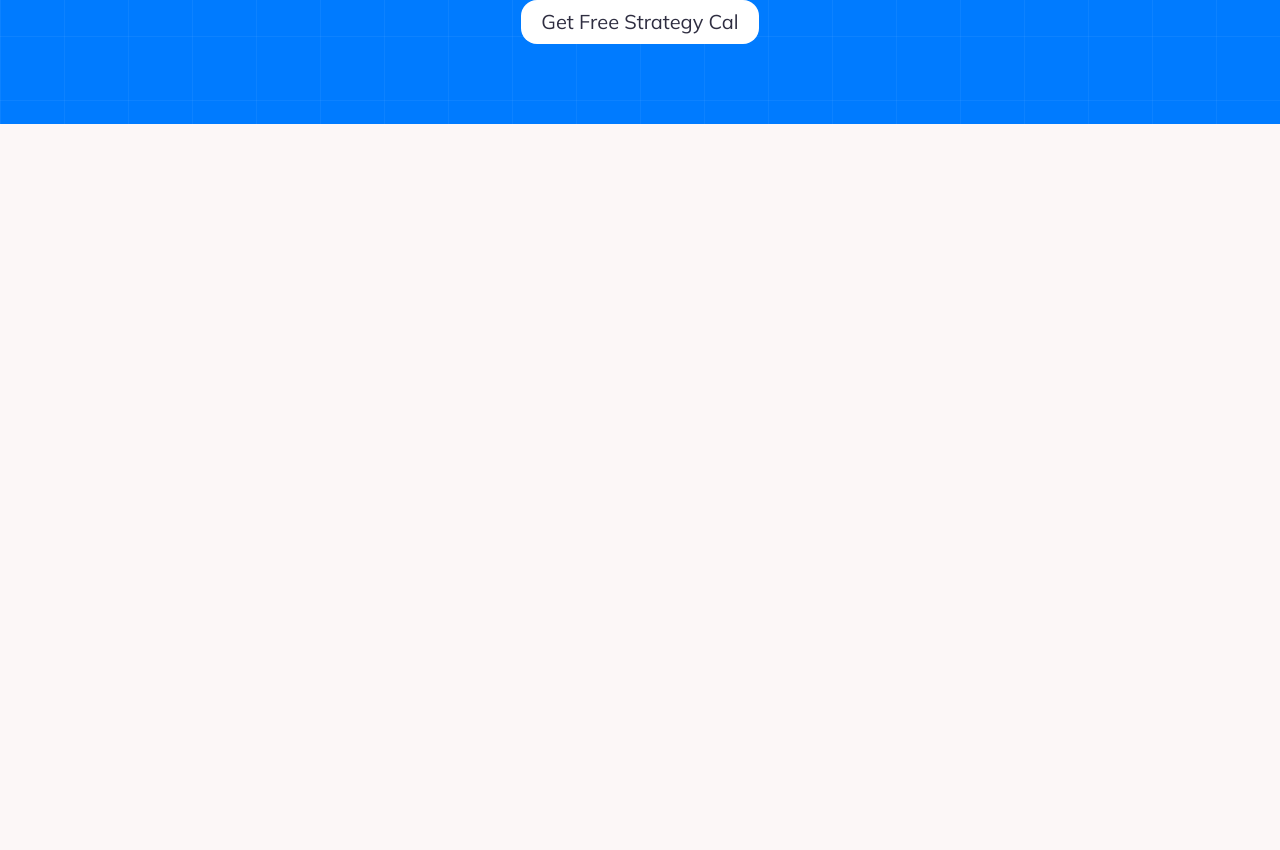
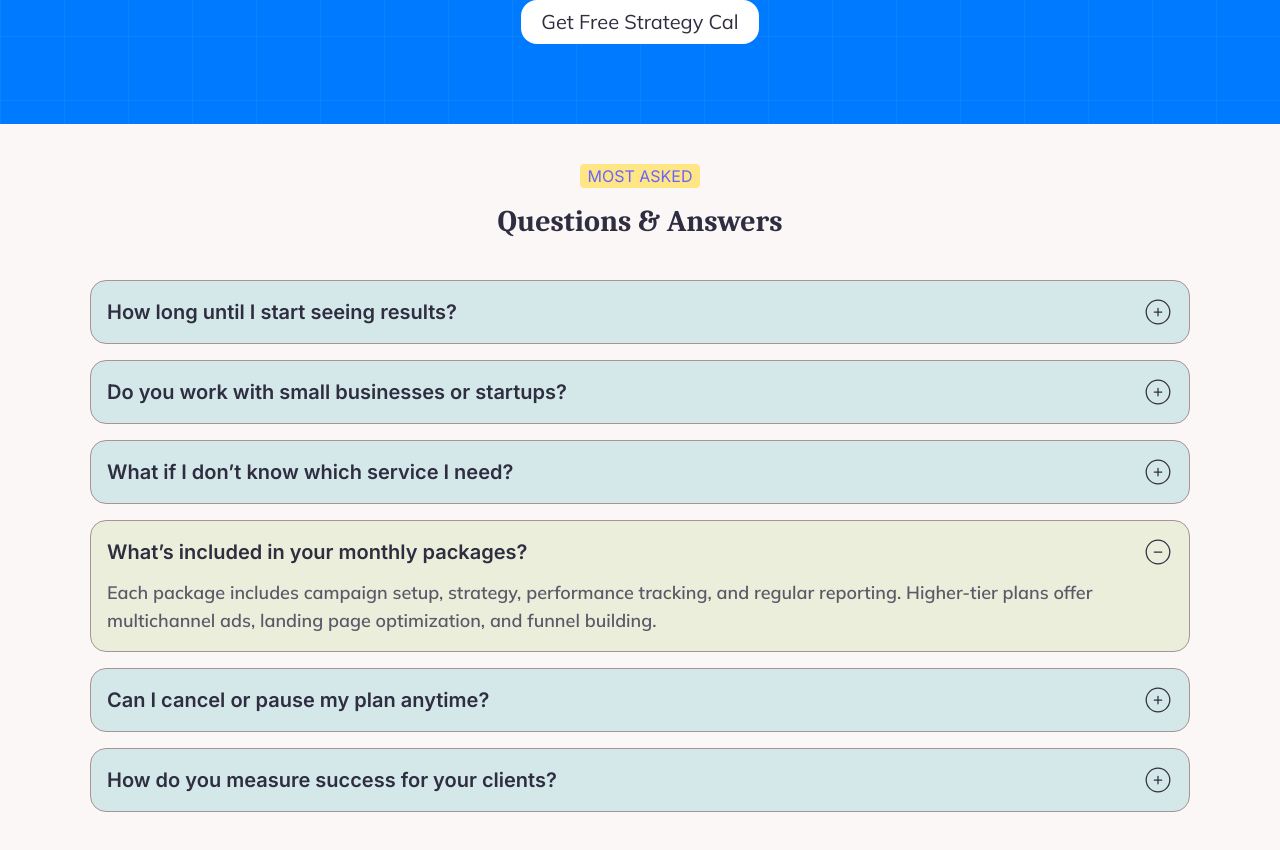
Before and after one commit to mohammedAliYusuf09/react-mate, a Next.js app: page / in a window 1280 px wide. Shown: the part 5140-5990 px from the top of the page. Before the commit the page ends 5264 px from the top, so only its background shows below. Built offline with nearby package versions, Linux system fonts and the light colour scheme.

Commit message:
adding FAQ section

```diff
--- a/app/globals.css
+++ b/app/globals.css
@@ -40,8 +40,8 @@ body {
 .bg-grid-blue {
   background-color: #007bff; /* Base blue background */
   background-image:
-    linear-gradient(to right, rgba(255, 255, 255, 0.05) 1px, transparent 1px),
-    linear-gradient(to bottom, rgba(255, 255, 255, 0.05) 1px, transparent 1px);
+    linear-gradient(to right, #ffffff0d 1px, transparent 1px),
+    linear-gradient(to bottom, #ffffff0d 1px, transparent 1px);
   background-size: 64px 64px; /* Size of each grid cell */
   margin: 0;
 }
--- a/app/page.tsx
+++ b/app/page.tsx
@@ -1,5 +1,6 @@
 import ActionSection from "@/components/ActionSection";
 import ClientLogo from "@/components/ClientLogo";
+import FAQ from "@/components/FAQ";
 import Hero from "@/components/Hero";
 import Navbar from "@/components/Navbar";
 import Portfolio from "@/components/Portfolio";
@@ -7,7 +8,6 @@ import Pricing from "@/components/Pricing";
 import Services from "@/components/Services";
 import Testimonial from "@/components/Testimonial";
 import Why from "@/components/Why";
-import Image from "next/image";
 
 export default function Home() {
   return (
@@ -21,6 +21,7 @@ export default function Home() {
       <Portfolio/>
       <Pricing/>
       <ActionSection/>
+      <FAQ/>
     </>
   );
 }
--- /dev/null
+++ b/components/FAQ.tsx
@@ -0,0 +1,29 @@
+import { Inter } from "next/font/google";
+import DarkHeading from "./DarkHeading"
+import FAQCart from "./FAQCart";
+
+const inter = Inter({
+  subsets: ['latin'],
+  weight: ['400', '600', '700'], // Add weights you plan to use
+  display: 'swap',
+});
+
+
+function FAQ() {
+  return (
+    <div className="responsive-container py-10">
+        <div className="flex flex-col items-center gap-4">
+            <span className={`bg-amber-200 px-2 rounded ${inter.className} text-[#6C63FF]`}>MOST ASKED </span>
+            <DarkHeading>
+            Questions & Answers
+            </DarkHeading>
+        </div>
+
+        <FAQCart/>
+
+
+    </div>
+  )
+}
+
+export default FAQ
--- /dev/null
+++ b/components/FAQCart.tsx
@@ -0,0 +1,104 @@
+"use client"
+
+import { Inter, Mulish } from "next/font/google";
+import { useState } from "react";
+import { CiCirclePlus } from "react-icons/ci";
+import { CiCircleMinus } from "react-icons/ci";
+
+const inter = Inter({
+  subsets: ["latin"],
+  weight: ["400", "600", "700"], // Add weights you plan to use
+  display: "swap",
+});
+
+const mulish = Mulish({
+  subsets: ["latin"],
+  weight: ["400", "600", "700"], // Add weights you plan to use
+  display: "swap",
+});
+
+
+type FAQItem = {
+  title: string;
+  description: string;
+};
+
+const faqData: FAQItem[] = [
+  {
+    title: "How long until I start seeing results?",
+    description:
+      "That depends on the service. Paid ad campaigns can show results within 1–2 weeks, while SEO and content strategies typically take 1–3 months to gain traction. We’ll give you a realistic timeline before we begin.",
+  },
+  {
+    title: "Do you work with small businesses or startups?",
+    description:
+      "Absolutely! We love helping small teams grow. Whether you’re a solo founder or a team of five, we tailor our services to your budget and goals.",
+  },
+  {
+    title: " What if I don’t know which service I need?",
+    description:
+      "No problem at all. Book a free strategy call, and we’ll walk you through what fits your business best — no pressure, just clear guidance.",
+  },
+  {
+    title: "What’s included in your monthly packages?",
+    description:
+      "Each package includes campaign setup, strategy, performance tracking, and regular reporting. Higher-tier plans offer multichannel ads, landing page optimization, and funnel building.",
+  },
+  {
+    title: "Can I cancel or pause my plan anytime?",
+    description:
+      "Yes! All plans are month-to-month with no long-term contracts. You can cancel or pause anytime — just give us a 7-day notice.",
+  },
+  {
+    title: "How do you measure success for your clients?",
+    description:
+      "We track what matters: conversions, leads, ROI, and traffic growth. You’ll receive detailed reports and insights so you can see exactly how your business is growing.",
+  },
+];
+
+function FAQCart() {
+
+  const [open, setOpen] = useState<number | null>(3);
+
+  const handleAddButtonClick = (idx: number) => {
+    setOpen(open === idx ? null : idx);
+  };
+
+  return (
+    <div className="mx-10 py-10 flex flex-col gap-4">
+
+      {faqData.map((faq, idx) => (
+        <div
+          key={idx}
+          className={`flex flex-col gap-3 border ${open == idx ? "bg-[#EAEEDA] border-[#A99292]" : "bg-[#D4E7E9] border-[#A99292]"}  p-4 rounded-2xl transition-all ease-in-out duration-300`}
+        >
+          <div className="flex items-center justify-between">
+        <h5
+          className={`${inter.className} font-semibold text-[#2F2E41] text-xl`}
+        >
+          {faq.title}
+        </h5>
+        <span
+          className="text-3xl cursor-pointer hover:text-gray-400 transition-colors ease-in duration-150"
+          onClick={() => handleAddButtonClick(idx)}
+        >
+          {open === idx ? <CiCircleMinus /> : <CiCirclePlus />}
+        </span>
+          </div>
+          <p
+        className={`${mulish.className} font-semibold text-[#5A5968] text-lg transition-all ease-in-out duration-300 ${open == idx ? "block" : "hidden"}`}
+          >
+        {faq.description}
+          </p>
+        </div>
+      ))}
+
+    </div>
+  );
+}
+
+export default FAQCart;
+
+{
+  /* <CiCirclePlus /> */
+}
--- a/components/Pricing.tsx
+++ b/components/Pricing.tsx
@@ -1,4 +1,4 @@
-import { Caladea, Mulish, Inter } from "next/font/google";
+import {  Inter } from "next/font/google";
 import DarkHeading from "./DarkHeading";
 import PriceCart from "./PriceCart";
 
@@ -9,17 +9,7 @@ const inter = Inter({
 });
 
 
-const mulish = Mulish({
-  subsets: ['latin'],
-  weight: ['400', '600', '700'], // Add weights you plan to use
-  display: 'swap',
-});
 
-const caladea = Caladea({
-  subsets: ["latin"],
-  weight: ["400", "700"], // You can also add "italic", "700italic" if needed
-  display: "swap",
-});
 
 
 export interface PricePackage {
@@ -83,7 +73,7 @@ function Pricing() {
 
         <div className="grid grid-cols-1 sm:grid-cols-2 md:grid-cols-2 lg:grid-cols-3 gap-6 md:mt-10 mt-6 items-center justify-center mx-12">
           {prices.map((price, idx) => (
-            <PriceCart key={price.package} info={price} />
+            <PriceCart key={idx} info={price} />
           ))}
         </div>
 
```
